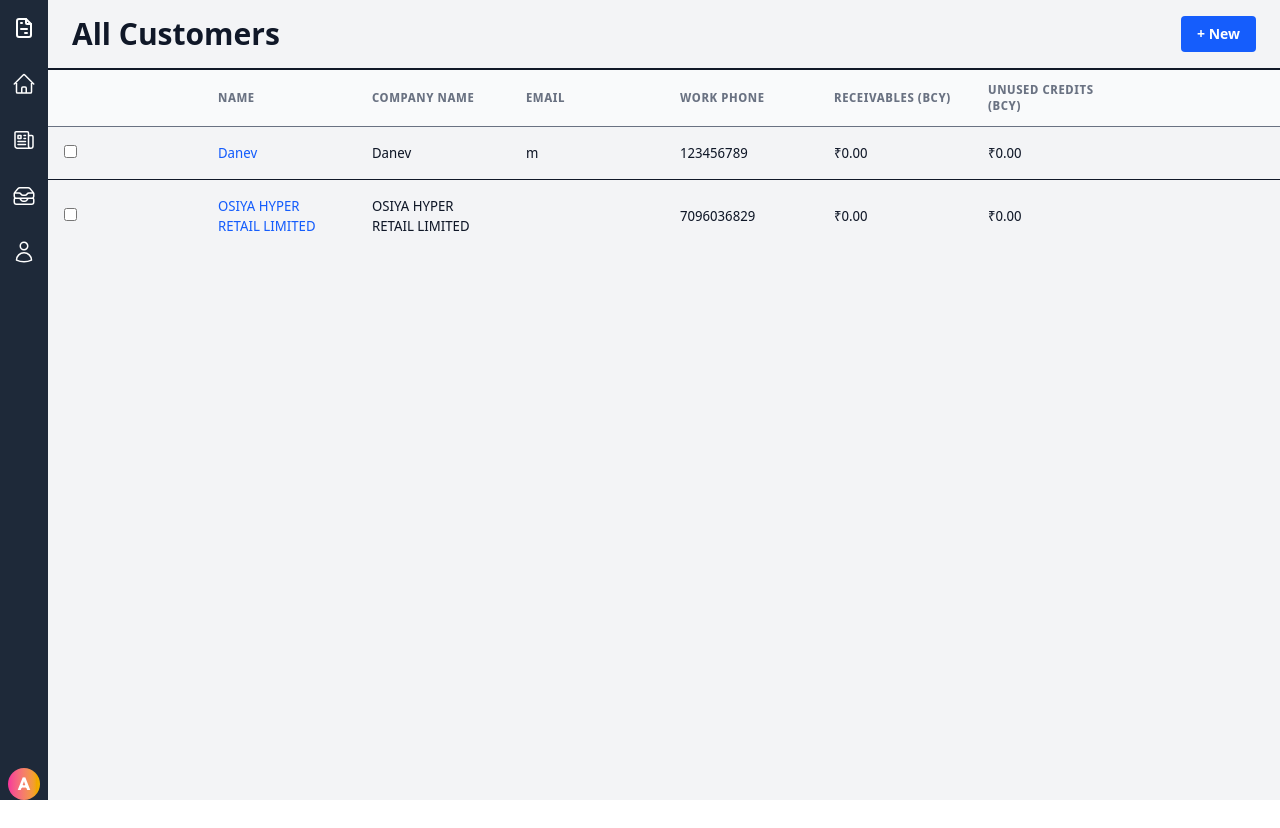
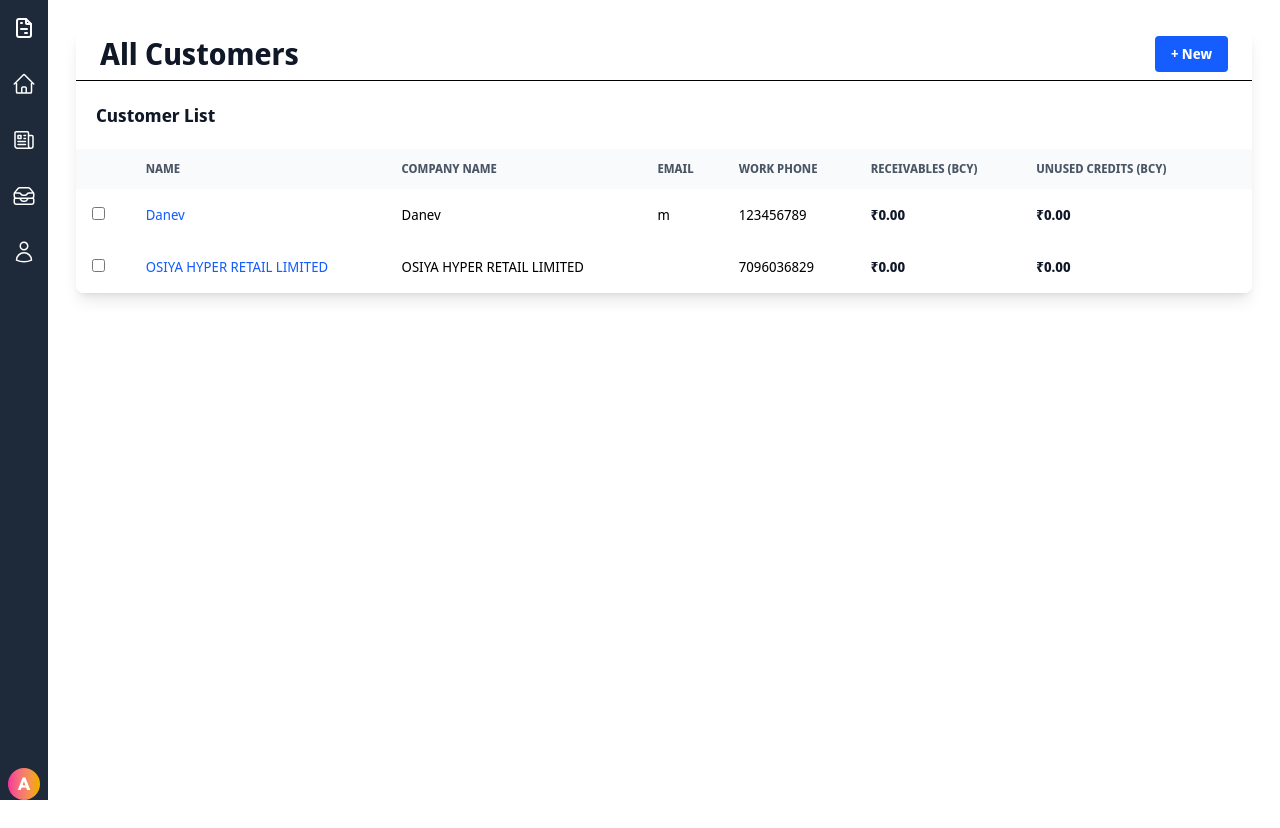
Before and after one commit to MukhiVivek/Business-Management, a React (Vite) app in the folder Frontend/: page /customers in a window 1280 px wide. Before the commit the page ends 800 px from the top, so only its background shows below. Built offline with nearby package versions, Linux system fonts and the light colour scheme; no server answers.

Commit message:
minor customer page changes

```diff
--- a/Frontend/src/App.jsx
+++ b/Frontend/src/App.jsx
@@ -18,19 +18,20 @@ function App() {
         <Sidebar/>
         <div>
           <Routes>
-            {/* Pages */}
             <Route exact path='/' element={<SignIn />} />
             <Route exact path='/signin' element={<SignIn />} />
             <Route exact path='/signup' element={<SignUp/>} />
             <Route exact path='/invoice' element={<Invoice/>} />
             <Route exact path='/dashboard' element={<Dashboard/>} />
+
             <Route exact path='/products' element={<Products/>} />
+            <Route exact path='/products/add' element={<AddProducts/>} />
+
             <Route exact path='/orders' element={<Orders/>} />
+
             <Route exact path='/customers' element={<Customers/>} />
+            <Route exact path='/customers/add' element={<Add_customer/>} />
 
-            {/* Sub Pages */}
-            <Route exact path='/customers/add' element={<Add_customer/>} />
-            <Route exact path='/products/add' element={<AddProducts/>} />
           </Routes>
         </div>
       </div>
--- a/Frontend/src/landing_page/Customers/Component/CustomersList.jsx
+++ /dev/null
@@ -1,49 +0,0 @@
-import '../../../App.css'
-
-function CustomersList() {
-  return (
-
-    <div className="customers overflow-y-auto">
-      <table className="w-full table-fixed border-t text-left">
-        <thead className="bg-gray-50 text-gray-500 uppercase text-xs tracking-wider border-b dark:bg-gray-100">
-          <tr>
-            <th className="px-4 py-3"><i className="fas fa-sliders-h"></i></th>
-            <th className="px-4 py-3">Name <i className="fas fa-sort text-xs ml-1"></i></th>
-            <th className="px-4 py-3">Company Name</th>
-            <th className="px-4 py-3">Email</th>
-            <th className="px-4 py-3">Work Phone</th>
-            <th className="px-4 py-3">Receivables (BCY)</th>
-            <th className="px-4 py-3">Unused Credits (BCY)</th>
-            <th className="px-4 py-3"><i className="fas fa-search"></i></th>
-          </tr>
-        </thead>
-        <tbody className="divide-y">
-          <tr className="hover:bg-gray-50">
-            <td className="px-4 py-4"><input type="checkbox" /></td>
-            <td className="px-4 py-4 text-blue-600 font-medium cursor-pointer">Danev</td>
-            <td className="px-4 py-4">Danev</td>
-            <td className="px-4 py-4">m</td>
-            <td className="px-4 py-4">123456789</td>
-            <td className="px-4 py-4">₹0.00</td>
-            <td className="px-4 py-4">₹0.00</td>
-            <td className="px-4 py-4"></td>
-          </tr>
-          <tr className="hover:bg-gray-50">
-            <td className="px-4 py-4">
-              <input type="checkbox" />
-            </td>
-            <td className="px-4 py-4 text-blue-600 font-medium cursor-pointer">OSIYA HYPER RETAIL LIMITED</td>
-            <td className="px-4 py-4">OSIYA HYPER RETAIL LIMITED</td>
-            <td className="px-4 py-4"></td>
-            <td className="px-4 py-4">7096036829</td>
-            <td className="px-4 py-4">₹0.00</td>
-            <td className="px-4 py-4">₹0.00</td>
-            <td className="px-4 py-4"></td>
-          </tr>
-        </tbody>
-      </table>
-    </div>
-  )
-}
-
-export default CustomersList
--- a/Frontend/src/landing_page/Customers/Component/Top.jsx
+++ /dev/null
@@ -1,21 +0,0 @@
-import React from 'react'
-
-function Top() {
-    return (
-        <div className="flex items-center justify-between border-b px-6 py-4">
-            <div className="text-3xl font-semibold">
-                All Customers
-            </div>
-            <div className="flex items-center gap-3">
-                <button
-                className="bg-blue-600 font-bold hover:bg-blue-700 text-white px-4 py-2 rounded"
-                onClick={() => window.location.href = '/customers/add'}
-                >
-                    + New
-                </button>
-            </div>
-        </div>
-    )
-}
-
-export default Top;
--- a/Frontend/src/landing_page/Customers/Customers.jsx
+++ b/Frontend/src/landing_page/Customers/Customers.jsx
@@ -1,14 +1,69 @@
-import React from 'react'
-import Top from './Component/Top'
-import CustomersList from './Component/CustomersList'
 import '../../App.css'
 
 const Customers = () => {
   return (
-    <div className='pl-12 customers flex justify-center rounded-lg w-full'>
-      <div className="bg-gray-100 shadow-lg min-h-screen font-sans text-sm text-gray-900">
-        <Top />
-        <CustomersList />
+    <div className='ml-19 customers flex justify-center rounded-lg m-7'>
+      <div className="bg-white w-full sm:rounded-lg shadow-lg text-sm">
+
+        {/* Top Section */}
+        <div className="flex items-center border-b justify-between px-6 py-2">
+          <h1 className="text-3xl font-semibold text-gray-900">
+            All Customers
+          </h1>
+          <div className="flex items-center gap-3">
+            <button
+              className="bg-blue-600 font-bold hover:bg-blue-700 text-white px-4 py-2 rounded"
+              onClick={() => window.location.href = '/customers/add'}
+            >
+              + New
+            </button>
+          </div>
+        </div>
+
+        {/* Customer section */}
+        <div className="overflow-x-auto sm:rounded-lg">
+          <table className="w-full text-sm text-left text-black">
+            <caption className="p-5 text-lg font-semibold text-left text-gray-900 bg-white">
+              Customer List
+            </caption>
+            <thead className="text-xs uppercase bg-gray-50 text-gray-600">
+              <tr>
+                <th className="px-4 py-3"><i className="fas fa-sliders-h"></i></th>
+                <th className="px-4 py-3">
+                  Name <i className="fas fa-sort text-xs ml-1"></i>
+                </th>
+                <th className="px-4 py-3">Company Name</th>
+                <th className="px-4 py-3">Email</th>
+                <th className="px-4 py-3">Work Phone</th>
+                <th className="px-4 py-3">Receivables (BCY)</th>
+                <th className="px-4 py-3">Unused Credits (BCY)</th>
+                <th className="px-4 py-3"><i className="fas fa-search"></i></th>
+              </tr>
+            </thead>
+            <tbody>
+              <tr className="bg-white hover:bg-gray-50">
+                <td className="px-4 py-4"><input type="checkbox" /></td>
+                <td className="px-4 py-4 text-blue-600 font-medium cursor-pointer">Danev</td>
+                <td className="px-4 py-4">Danev</td>
+                <td className="px-4 py-4">m</td>
+                <td className="px-4 py-4">123456789</td>
+                <td className="px-4 py-4 font-semibold text-gray-900">₹0.00</td>
+                <td className="px-4 py-4 font-semibold text-gray-900">₹0.00</td>
+                <td className="px-4 py-4"></td>
+              </tr>
+              <tr className="bg-white hover:bg-gray-50">
+                <td className="px-4 py-4"><input type="checkbox" /></td>
+                <td className="px-4 py-4 text-blue-600 font-medium cursor-pointer">OSIYA HYPER RETAIL LIMITED</td>
+                <td className="px-4 py-4">OSIYA HYPER RETAIL LIMITED</td>
+                <td className="px-4 py-4"></td>
+                <td className="px-4 py-4">7096036829</td>
+                <td className="px-4 py-4 font-semibold text-gray-900">₹0.00</td>
+                <td className="px-4 py-4 font-semibold text-gray-900">₹0.00</td>
+                <td className="px-4 py-4"></td>
+              </tr>
+            </tbody>
+          </table>
+        </div>
       </div>
     </div>
   )
--- a/Frontend/src/landing_page/Dashboard/Dashboard.jsx
+++ b/Frontend/src/landing_page/Dashboard/Dashboard.jsx
@@ -29,7 +29,7 @@ function Dashboard() {
             <div>
               <h2 className="text-gray-600 text-lg font-medium">To Collect</h2>
             </div>
-            <div className="text-2xl font-semibold text-green-700">₹1,000</div>
+            <div className="text-2xl font-semibold text-green-700">₹10,789</div>
           </div>
 
           {/* To Pay */}
@@ -37,7 +37,7 @@ function Dashboard() {
             <div>
               <h2 className="text-gray-600 text-lg font-medium">To Pay</h2>
             </div>
-            <div className="text-2xl font-semibold text-red-700">₹1,000</div>
+            <div className="text-2xl font-semibold text-red-700">₹14,156</div>
           </div>
         </div>
 
```
